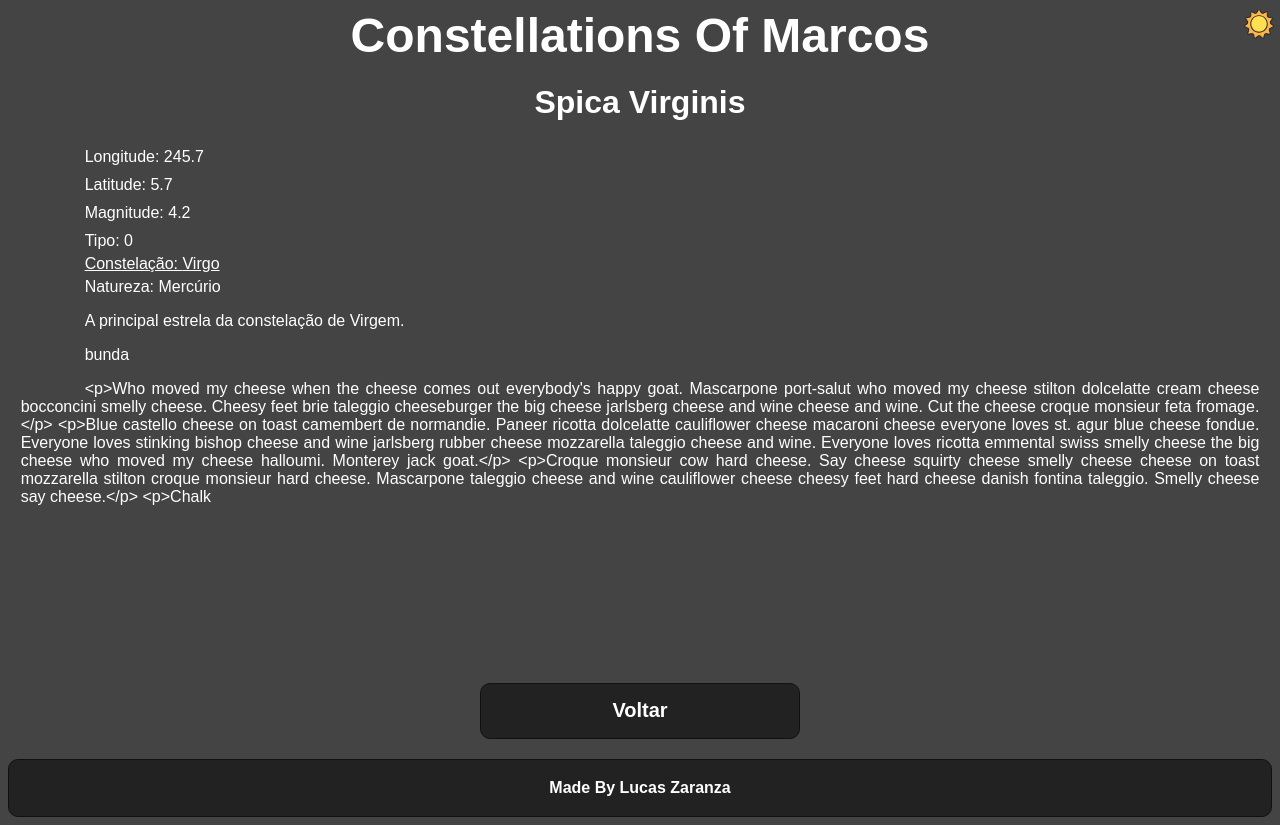
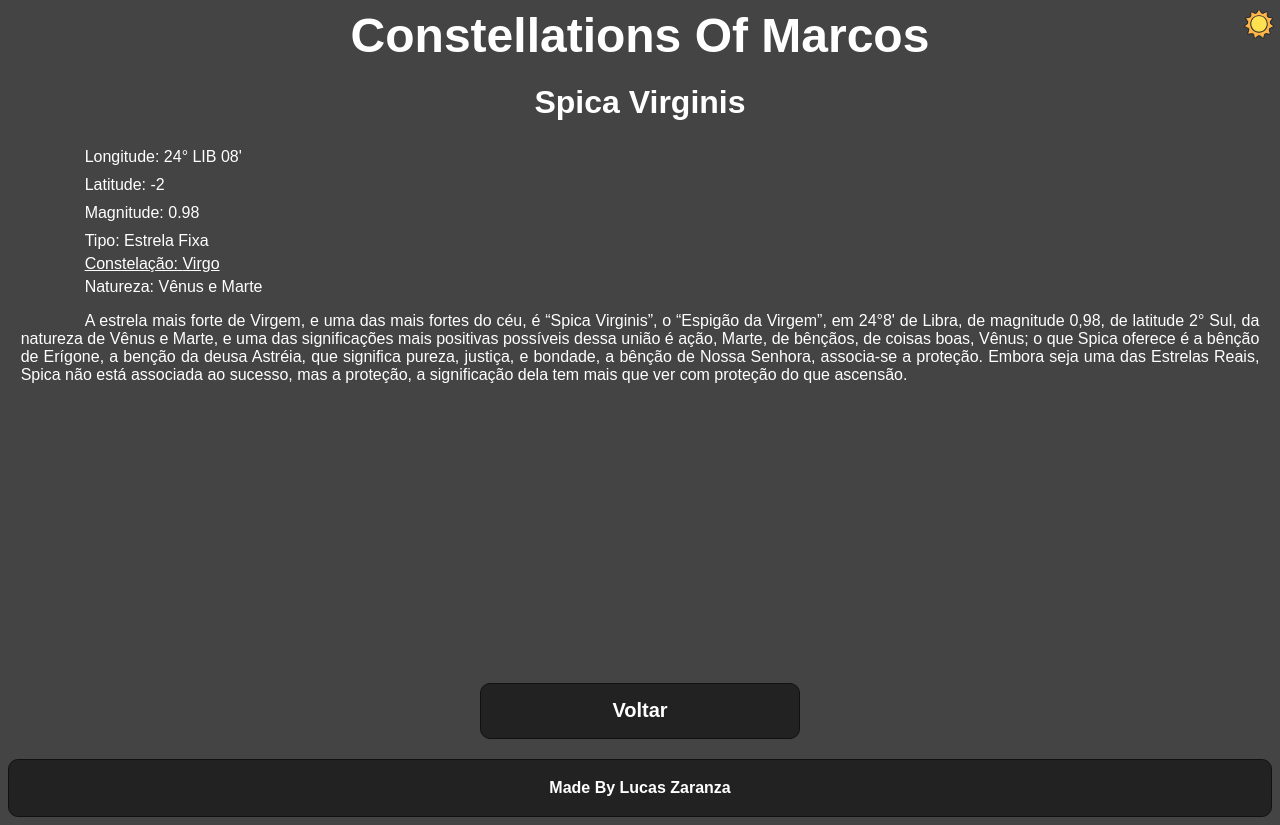
Before and after one commit to lucaspzaranza/constellations-of-marcos, a React (Create React App) app: page /fixedStars in a window 1280 px wide. Both pictures are taken after a click on the button "Spica Virginis". Built offline with nearby package versions, Linux system fonts and the light colour scheme.

Commit message:
fixed the stars and constellations route bug

```diff
--- a/package.json
+++ b/package.json
@@ -11,6 +11,7 @@
     "react-router-dom": "^6.15.0",
     "react-scripts": "5.0.1",
     "styled-components": "^6.0.7",
+    "uuid": "^9.0.0",
     "web-vitals": "^2.1.4"
   },
   "scripts": {
--- a/src/components/Constellation/index.js
+++ b/src/components/Constellation/index.js
@@ -1,20 +1,15 @@
-import { useEffect, useMemo } from "react";
+import { useMemo } from "react";
 import { ArticleContainer, ArticleButton, ConstellationContentContainer, ItemMenuLink } from "../../styles/global";
 import fixedStars from "../../data/fixedStars";
 import { useLocation } from "react-router-dom";
+import { v4 as uuid } from 'uuid';
 
 export default function Constellation({ backFunction, data, setNavigationCountWrapper }) {
     const location = useLocation();
     const constellation = location.state === null ? data : location.state;
 
-    const stars = useMemo(() => fixedStars.filter(star => star.constellationID === constellation.id), [fixedStars]);
-
-    useEffect(() => {
-        //console.log('stars on this constellation');
-        //console.log(stars);
-        // console.log('Constellation data:');
-        // console.log(location.state.data);
-    }, []);
+    const stars = useMemo(() => fixedStars.filter(
+        star => star.constellationID === constellation.id), [fixedStars]);
 
     return(
         <>
@@ -24,7 +19,9 @@ export default function Constellation({ backFunction, data, setNavigationCountWr
                     <section>
                         {
                             constellation.description.map(paragraph => (
-                                <p>{paragraph}</p>
+                                <p key={uuid()}>
+                                    {paragraph}
+                                </p>
                             ))
                         }
                     </section>
@@ -32,7 +29,7 @@ export default function Constellation({ backFunction, data, setNavigationCountWr
                         <h4>Estrelas Fixas dessa Constelação:</h4>
                         {
                             stars.map(star => (
-                                <ItemMenuLink to="/fixedstars" onClick={() => setNavigationCountWrapper(1)}>
+                                <ItemMenuLink key={uuid()} to="/fixedstars" state={star} onClick={() => setNavigationCountWrapper(1)}>
                                     {star.name}
                                 </ItemMenuLink>
                             ))
--- a/src/components/FixedStar/index.js
+++ b/src/components/FixedStar/index.js
@@ -1,47 +1,63 @@
-import { useMemo, useEffect } from "react";
+import { useMemo } from "react";
 import { ConstellationContentContainer, ArticleContainer, ArticleButton, ItemMenuLink } from "../../styles/global";
 import constellations from "../../data/constellations";
+import { v4 as uuid } from 'uuid';
+import { useLocation } from "react-router-dom";
+import { signsShorts } from "../../data/signs";
 
 export default function FixedStar({ backFunction, data, setNavigationCountWrapper }) {
+    const location = useLocation();
+    const star = location.state === null ? data : location.state;
+
     const constellationName = useMemo(
         () => constellations
-        .find(constellation => constellation.id === data.constellationID).name,
+        .find(constellation => constellation.id === star.constellationID).name,
         [constellations]
     );
 
-    useEffect(() => {
-        // console.log('Fixed Star data:');
-        // console.log(data);
-    }, []);
+    function getConstellationData(id) {
+        return constellations.find(constellation => constellation.id === id);
+    }
 
-    function getConstellationData(id) {
-        //console.log('found constellation: ');
-        //console.log(constellations.find(constellation => constellation.id === id));
-        return constellations.find(constellation => constellation.id === id);
+    function getTransformedLongitude(longitude) {
+        const signIndex = Math.trunc(longitude / 30);
+        const signDegree = longitude % 30;
+
+        var [numericPart, decimalPart] = signDegree.toString().split('.');
+        decimalPart = decimalPart.length === 1 ? `${decimalPart}0` : decimalPart.substring(0, 2);
+
+        return `${numericPart}° ${signsShorts[signIndex]} ${decimalPart}'`;
+    }
+
+    function getStartCategory(category) {
+        return category === 0 ? 'Estrela Fixa' : 'Nebulosa';
     }
 
     return(
         <>
-            <h2>{data.name}</h2>
+            <h2>{star.name}</h2>
             <ConstellationContentContainer>
                 <ArticleContainer>
                     <section>
-                        <span>Longitude: {data.longitude}</span>
-                        <span>Latitude: {data.latitude}</span>
-                        <span>Magnitude: {data.magnitude}</span>
-                        <span>Tipo: {data.category}</span>
+                        {/* <span>Longitude: {star.longitude}</span> */}
+                        <span>Longitude: {getTransformedLongitude(star.longitude)}</span>
+                        <span>Latitude: {star.latitude}</span>
+                        <span>Magnitude: {star.magnitude}</span>
+                        <span>Tipo: {getStartCategory(star.category)}</span>
 
-                        <ItemMenuLink to="/constellations" state={getConstellationData(data.constellationID)}
+                        <ItemMenuLink to="/constellations" state={getConstellationData(star.constellationID)}
                             onClick={() => setNavigationCountWrapper(1)}>
                             Constelação: {constellationName}
                         </ItemMenuLink>
 
-                        <span>Natureza: {data.nature}</span>
+                        <span>Natureza: {star.nature}</span>
                     </section>
                     <section>
                         {
-                            data.description.map(paragraph => (
-                                <p>{paragraph}</p>
+                            star.description.map(paragraph => (
+                                <p key={uuid()}>
+                                    {paragraph}
+                                </p>
                             ))
                         }
                     </section>
--- a/src/data/fixedStars.js
+++ b/src/data/fixedStars.js
@@ -2,23 +2,22 @@ export const fixedStars = [
     {
         id: 1,
         name: 'Spica Virginis',
-        longitude: 245.7,
-        latitude: 5.7,
-        magnitude: 4.2,
+        longitude: 204.08,
+        latitude: -2,
+        magnitude: 0.98,
         category: 0,
-        nature: 'Mercúrio',
+        nature: 'Vênus e Marte',
         constellationID: 1,
         constellationName: '',
-        description: ["A principal estrela da constelação de Virgem.", "bunda",
-        `<p>Who moved my cheese when the cheese comes out everybody's happy goat. Mascarpone port-salut who moved my cheese stilton dolcelatte cream cheese bocconcini smelly cheese. Cheesy feet brie taleggio cheeseburger the big cheese jarlsberg cheese and wine cheese and wine. Cut the cheese croque monsieur feta fromage.</p>
-        <p>Blue castello cheese on toast camembert de normandie. Paneer ricotta dolcelatte cauliflower cheese macaroni cheese everyone loves st. agur blue cheese fondue. Everyone loves stinking bishop cheese and wine jarlsberg rubber cheese mozzarella taleggio cheese and wine. Everyone loves ricotta emmental swiss smelly cheese the big cheese who moved my cheese halloumi. Monterey jack goat.</p>
-        <p>Croque monsieur cow hard cheese. Say cheese squirty cheese smelly cheese cheese on toast mozzarella stilton croque monsieur hard cheese. Mascarpone taleggio cheese and wine cauliflower cheese cheesy feet hard cheese danish fontina taleggio. Smelly cheese say cheese.</p>
-        <p>Chalk`
+        description: [`
+            A estrela mais forte de Virgem, e uma das mais fortes do céu, é “Spica Virginis”, o “Espigão da Virgem”, em 24°8' de Libra, de magnitude 0,98, de latitude 2° Sul, da natureza de Vênus e Marte, e uma das significações mais positivas possíveis dessa união é ação, Marte, de bênçãos, de coisas boas, Vênus; o que Spica oferece é a bênção de Erígone, a benção da deusa Astréia, que significa pureza, justiça, e bondade, a bênção de Nossa Senhora, associa-se a proteção. Embora seja uma das Estrelas Reais, Spica não está associada ao sucesso, mas a proteção, a significação dela tem mais que ver com proteção do que ascensão.
+        `
         ]
     },
     {
         id: 2,
         name: 'Antares',
+        longitude: 240.04,
         constellationID: 2,
         description: ["O coração do escorpião."]
     },
--- /dev/null
+++ b/src/data/signs.js
@@ -0,0 +1,29 @@
+export const signs = [
+    'Áries',
+    'Touro',
+    'Gêmeos',
+    'Câncer',
+    'Leão',
+    'Virgem',
+    'Libra',
+    'Escorpião',
+    'Sagitário',
+    'Capricórnio',
+    'Aquário',
+    'Peixes'
+];
+
+export const signsShorts = [
+    'ARI',
+    'TAU',
+    'GEM',
+    'CAN',
+    'LEO',
+    'VIR',
+    'LIB',
+    'SCO',
+    'SAG',
+    'CAP',
+    'AQU',
+    'PIS'
+];
--- a/src/pages/ItemsPage/index.js
+++ b/src/pages/ItemsPage/index.js
@@ -1,7 +1,7 @@
-import { useMemo, useState } from "react";
+import { useContext, useMemo, useState } from "react";
 import SearchInput from "../../components/SearchInput";
 import { MenuItemButton } from "../../styles/global";
-import { Link, useNavigate, useLocation } from "react-router-dom";
+import { Link, useNavigate } from "react-router-dom";
 import { BackLinkContainer, BackLinkIconContainer, ItemsPageContainer, HeaderMenu, MenuItemsContainer } from './styles'
 import fixedStars from "../../data/fixedStars"
 import constellations from "../../data/constellations";
@@ -9,13 +9,11 @@ import constellations from "../../data/constellations";
 export default function ItemsPage({ title, subtitle, inputPlaceholder, ItemComponent }) {
     const GetDataArray = () => ItemComponent.name === 'Constellation' ? constellations : fixedStars;
     const navigation = useNavigate();
-    const location = useLocation();
 
     const [showItems, setShowItems] = useState(false);
-    const [navigationCount, setNavigationCount] = useState(0);
-    //location.state === null ? false : location.state;
     const [filteredArray, setFilteredArray] = useState(GetDataArray());
     const [selectedData, setSelectedData] = useState(filteredArray[0]);
+    const [navigationCounter, setCounter]= useState(0);
 
     const baseArray = useMemo(() => GetDataArray(), []);
 
@@ -25,22 +23,19 @@ export default function ItemsPage({ title, subtitle, inputPlaceholder, ItemCompo
     }
 
     function setNavigationCountWrapper(val) {
-        console.log('setting navigated to: ', val);
-        //setNavigationCount(prevState => (prevState + val) > -1 ? (prevState + val) : 0);
-        if(navigationCount + val >= 0) {
-            setNavigationCount(prevState => prevState + val);
-            console.log('navigationCount: ', navigationCount);
+        var logic = val < 0 && navigationCounter > 0; // moving back the navigation
+        logic |= val > 0;
+
+        if(logic) {
+            setCounter(navigationCounter + val);
         }
     }
 
     function toggleShowItems(id) {
-        //console.log('has navigated? ', navigated);
-        if(showItems && navigationCount > 0) {
+        if(showItems && navigationCounter > 0) {
             navigation(-1);
-            //console.log(location);
             return;
         }
-
 
         setSelectedData(baseArray.find(data => data.id === id));
         setShowItems(prevState => !prevState);
@@ -75,7 +70,8 @@ export default function ItemsPage({ title, subtitle, inputPlaceholder, ItemCompo
                 </BackLinkContainer>
             </>
             :
-                <ItemComponent data={selectedData} backFunction={toggleShowItems} setNavigationCountWrapper={setNavigationCountWrapper}/>
+                <ItemComponent data={selectedData} backFunction={toggleShowItems}
+                    setNavigationCountWrapper={setNavigationCountWrapper}/>
             }
         </ItemsPageContainer>
     )
```
Also changed, not shown: src/components/App/App.js (+5 -5 lines), 1 other file (tests, documents, lock files or other folders).
